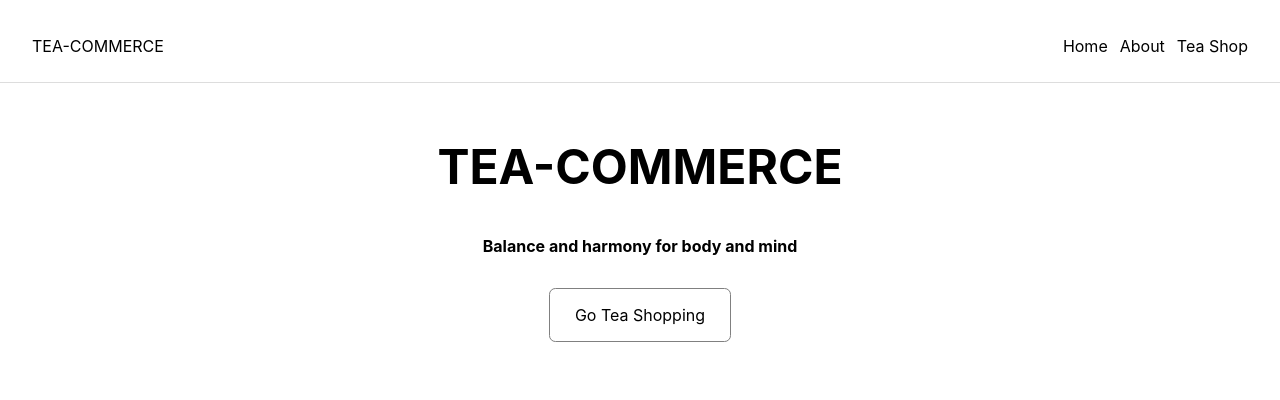
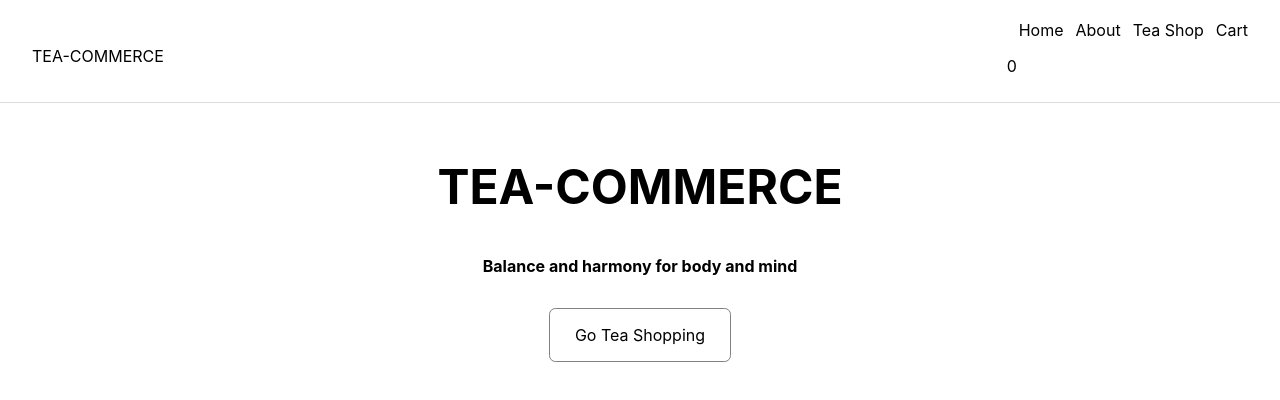
Before and after one commit to PGP-mobbing/tea-commerce, a Next.js app: page / in a window 1280 px wide. Shown: the top 400 px of the page. Built offline with nearby package versions, Linux system fonts and the light colour scheme.

Commit message:
added zustand state

```diff
--- a/components/Navbar.jsx
+++ b/components/Navbar.jsx
@@ -1,10 +1,12 @@
 import Link from 'next/link';
 import Image from 'next/image';
+import useStore from '../store';
 
 const Navbar = () => {
+  const cartItems = useStore((state) => state.cartItems.length);
+
   return (
     <nav>
-      {/* <Image src="/logo.png" width={128} height={72} alt="" /> */}
       <div className="logo">
         <p>TEA-COMMERCE</p>
       </div>
@@ -12,6 +14,7 @@ const Navbar = () => {
         <Link href="/"><a>Home</a></Link>
         <Link href="/about"><a>About</a></Link>
         <Link href="/teas"><a>Tea Shop</a></Link>
+        <Link href="/cart"><a>Cart<p>{cartItems}</p></a></Link>
       </div>
     </nav>
   );
--- a/package.json
+++ b/package.json
@@ -14,7 +14,8 @@
     "next": "12.1.2",
     "next-sanity": "^0.5.1",
     "react": "17.0.2",
-    "react-dom": "17.0.2"
+    "react-dom": "17.0.2",
+    "zustand": "^3.7.1"
   },
   "devDependencies": {
     "eslint": "8.12.0",
--- /dev/null
+++ b/store.js
@@ -0,0 +1,27 @@
+import create from "zustand";
+import { devtools, persist } from "zustand/middleware";
+
+const store = (set)=>({
+  cartItems :[],
+  addToCart : (item) => {
+    set(state => {
+      if (state.cartItems.length === 0) {
+        state.cartItems.push({...item, quantity: 1});
+      } else {
+        const itemIndex = state.cartItems.findIndex(i => i._id === item._id);
+        if (itemIndex === -1) {
+          state.cartItems.push({...item, quantity: 1});
+        } else {
+          state.cartItems[itemIndex].quantity += 1;
+        }
+      }
+    })
+  },
+  removeFromCart : (item)=>{
+    set(state => ({
+      cartItems : state.cartItems.filter(cartItem => cartItem.id !== item.id)
+    }))
+  }
+})
+const useStore = create(devtools(persist(store), {name:"cart"}));
+export default useStore;
```
Also changed, not shown: components/TeaCard.jsx (+26 -7 lines), pages/cart.js (added, +20 -0 lines), 1 other file (tests, documents, lock files or other folders).
